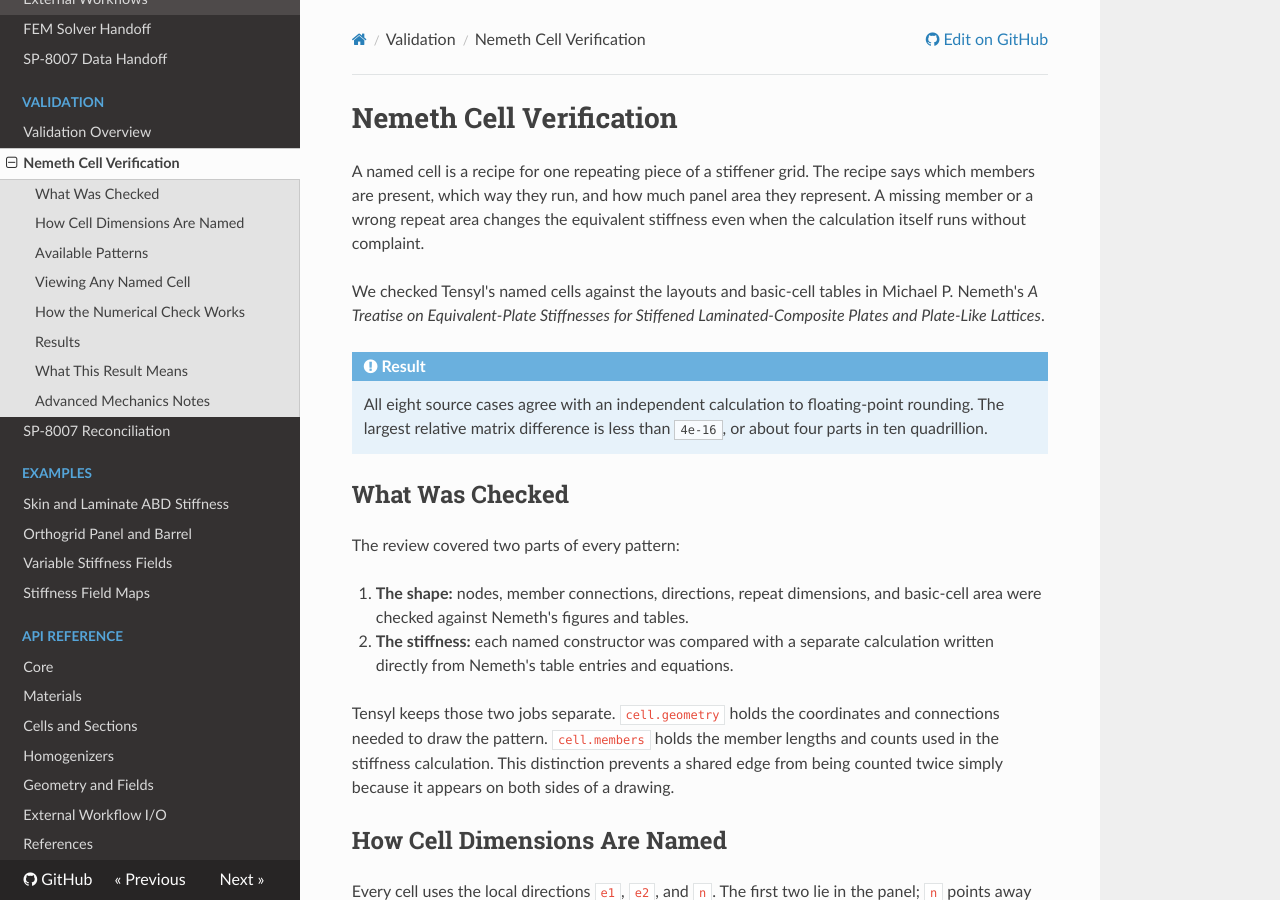
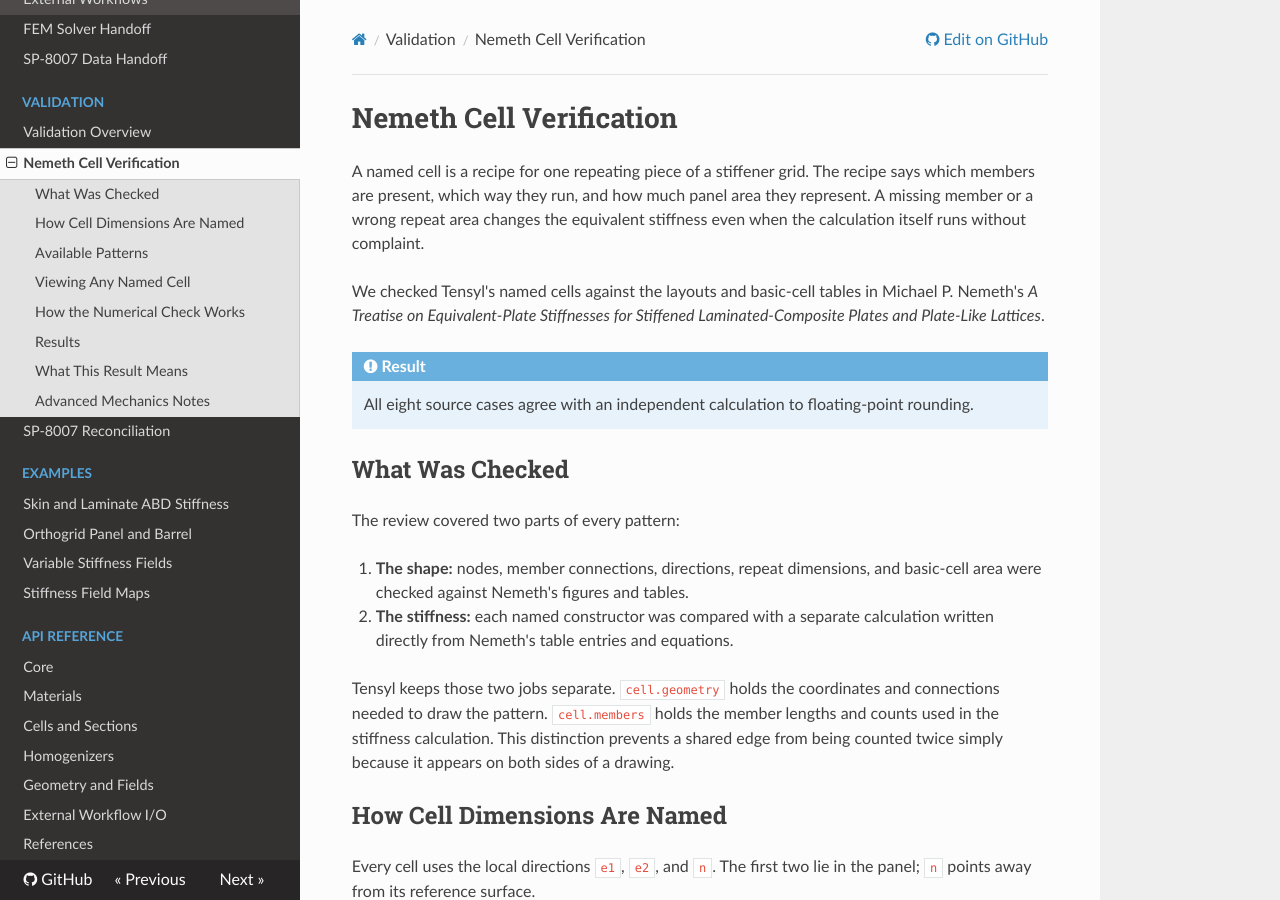
Before and after one commit to srogachev95/Tensyl, an MkDocs documentation site: the page built from docs/validation/nemeth-cells.md, in a window 1280 px wide and 900 px high. Built offline with MkDocs 1.6.1, drawn with Linux system fonts in a browser that asks for light colours; nearby versions of some CDN libraries.

Commit message:
fix: docs

```diff
--- a/docs/validation/nemeth-cells.md
+++ b/docs/validation/nemeth-cells.md
@@ -11,8 +11,7 @@
 
 !!! success "Result"
     All eight source cases agree with an independent calculation to floating-point
-    rounding. The largest relative matrix difference is less than
-    `4e-16`, or about four parts in ten quadrillion.
+    rounding.
 
 ## What Was Checked
 
```
